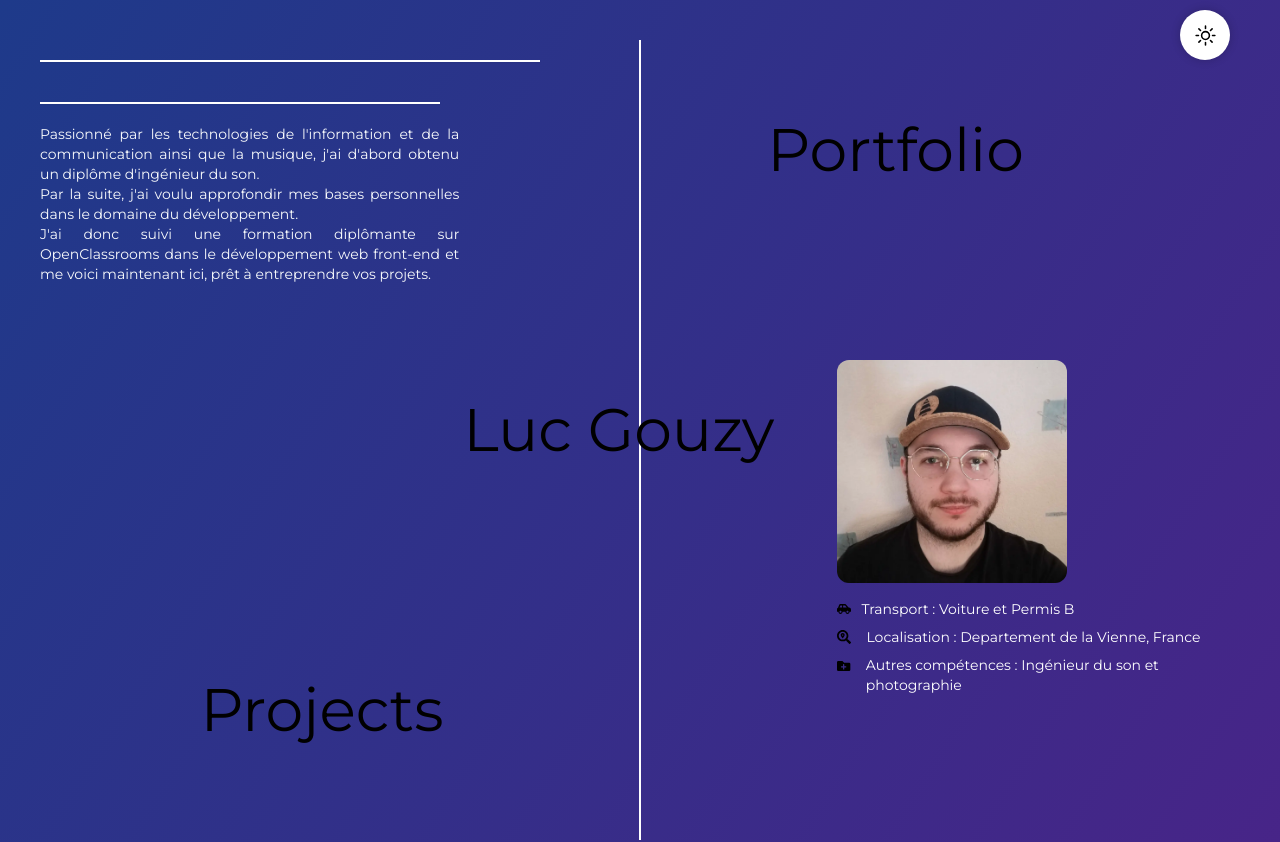
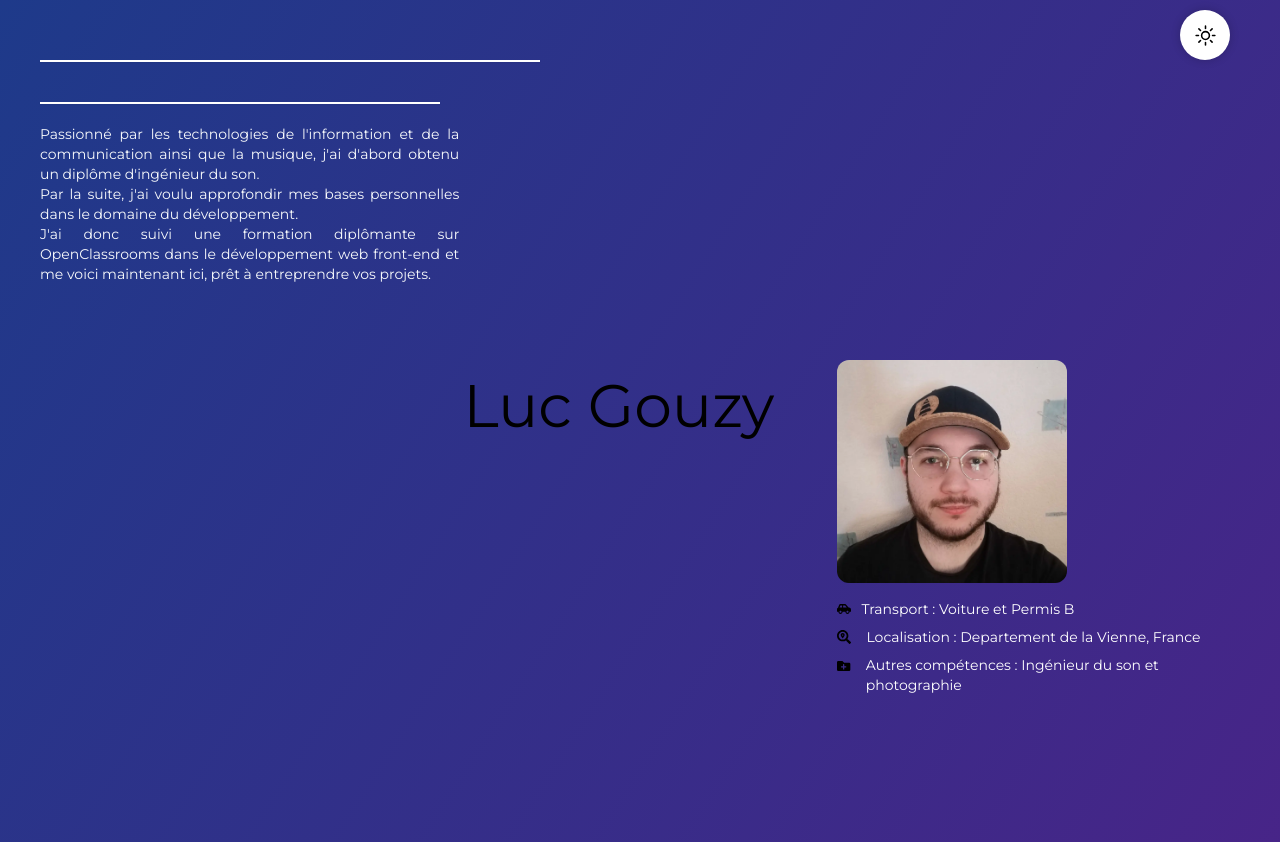
Before and after one commit to LucGzy/Portfolio-LucG, a React (Vite) app: page /#/ in a window 1280 px wide. Shown: the top 842 px of the page. Built offline with nearby package versions, Linux system fonts and the light colour scheme.

Commit message:
added animation on arrival

```diff
--- a/src/components/LeftsideBlock.jsx
+++ b/src/components/LeftsideBlock.jsx
@@ -1,7 +1,10 @@
 /* eslint-disable react/no-unescaped-entities */
 export default function LeftsideBlock() {
   return (
-    <div id="left-block" className=" w-[50%] flex flex-col bp5:w-[80%]">
+    <div
+      id="left-block"
+      className=" w-[50%] flex flex-col bp5:w-[80%] slide-in"
+    >
       <div className="w-[500px] h-[2px] bg-white shadow-sm ml-0 m-5 bp2:w-[350px] bp4:w-[200px]"></div>
       <div className="w-[400px] h-[2px] bp2:w-[250px] bg-white shadow-sm ml-0 m-5 bp4:w-[100px]"></div>
       <p className=" text-2xl leading-8 text-justify  h-fit w-[70%] font-body text-slate-50 bp1:text-sm bp4:w-[90%] bp5:w-full">
--- a/src/components/Projects.jsx
+++ b/src/components/Projects.jsx
@@ -11,7 +11,7 @@ export default function ProjectGrid() {
         <Link
           key={index}
           to={`/project/${index}`}
-          className="w-[48%] mb-8 pb-2 bg-zinc-500/80 backdrop-blur-10  rounded-xl drop-shadow-lg shadow-lg  transition-all delay-50 duration-500 hover:scale-105"
+          className="w-[48%] mb-8 pb-2 bg-zinc-500/80 backdrop-blur-10  rounded-xl drop-shadow-lg shadow-lg delay-75  transition-all duration-500 hover:scale-105"
         >
           <div id="Project-card">
             <img
--- a/src/components/RightsideBlock.jsx
+++ b/src/components/RightsideBlock.jsx
@@ -6,9 +6,12 @@ export default function RighsideBlock() {
   return (
     <div
       id="right-block"
-      className=" w-[50%] pt-80 h-full flex flex-col  items-center pl-6 bp5:pt-8 bp5:pl-0 "
+      className=" w-[50%] pt-80 h-full flex flex-col  items-center pl-6 bp5:pt-8 bp5:pl-0 slide-in"
     >
-      <img className=" w-[40%] rounded-xl  mb-4 bp3:w-[60%]" src={profilepic} />
+      <img
+        className=" w-[40%] rounded-xl  mb-4 bp3:w-[60%] delay-75  transition-all duration-500 hover:scale-105"
+        src={profilepic}
+      />
       <div className=" w-full flex flex-col items-start pl-[30%] bp5:pl-0">
         <div className=" mb-2 flex flex-row items-center">
           <FaCarSide className=" mr-[10px] text-xl bp1:text-sm bp3:text-2xl" />
--- a/src/index.css
+++ b/src/index.css
@@ -2,10 +2,47 @@
 @import "tailwindcss/components";
 @import "tailwindcss/utilities";
 
-.project-page {
+.slide-in {
   opacity: 0;
   transform: translateY(-100%);
-  animation: slideIn 0.5s forwards;
+  animation: slideIn 2s forwards 0.3s;
+}
+.slide-inprojects {
+  opacity: 0;
+  transform: translateY(-100%) translateX(-180.5%);
+  animation: slideInProjects 0.5s forwards 1s;
+}
+.slide-inportfolio:hover,
+.slide-inportfolio.hover-effect {
+  transform: scale(1.05);
+  /* Add any additional hover styles here */
+  transition: transform 0.5s; /* Adjust the transition duration as needed */
+}
+
+.slide-inwhitebar {
+  opacity: 0;
+  transform: translateY(-100%) translateX(0%);
+  animation: slideIn 0.5s forwards 2s;
+}
+
+@keyframes slideInProjects {
+  to {
+    opacity: 1;
+    transform: translateY(0) translateX(-180.5%);
+  }
+}
+
+.slide-inportfolio {
+  opacity: 0;
+  transform: translateY(-100%) translateX(50%);
+  animation: slideInPortfolio 0.5s forwards 1s;
+}
+
+@keyframes slideInPortfolio {
+  to {
+    opacity: 1;
+    transform: translateY(0) translateX(50%);
+  }
 }
 
 @keyframes slideIn {
@@ -18,3 +55,9 @@
 html {
   min-height: fit-content;
 }
+
+.hover-effect {
+  transform: scale(1.05);
+  /* Add any additional hover styles here */
+  transition: transform 0.5s; /* Adjust the transition duration as needed */
+}
--- a/src/pages/Home.jsx
+++ b/src/pages/Home.jsx
@@ -7,7 +7,7 @@ export default function Home() {
   return (
     <div
       className=" p-10 min-h-screen
-      h-full flex flex-col w-full bg-gradient-to-br from-blue-900 to-purple-900 bp5:p-2"
+      h-full flex flex-col w-full bg-gradient-to-br from-blue-900 to-purple-900 bp5:p-2 "
     >
       <div
         id="Info-Block"
@@ -15,18 +15,18 @@ export default function Home() {
       >
         <LeftsideBlock />
         <div className="">
-          <p className=" z-[1] font-body text-8xl absolute top-[10%] translate-x-[50%] bp1:text-6xl bp3:text-4xl bp5:hidden">
+          <p className=" slide-inportfolio z-[1] font-body text-8xl absolute top-[10%] translate-x-[50%] bp1:text-6xl bp3:text-4xl bp5:hidden hover:scale-105  ">
             Portfolio
           </p>
-          <p className=" z-[1] font-body text-8xl absolute top-[45%] translate-x-[-56.5%] bp1:text-6xl bp3:text-4xl bp4:translate-x-[-56%] bp5:pl-8 bp5:top-12 bp5:text-white bp5:text-lg">
+          <p className=" z-[1] font-body text-8xl absolute top-[42%] translate-x-[-56.5%] bp1:text-6xl bp3:text-4xl bp4:translate-x-[-56%] bp5:pl-8 bp5:top-12 bp5:text-white bp5:text-lg ">
             Luc Gouzy
           </p>
-          <p className=" z-[1] font-body text-8xl absolute top-[80%] translate-x-[-180.5%] bp1:text-6xl bp3:text-4xl bp5:hidden">
+          <p className=" slide-inprojects  z-[1] font-body text-8xl absolute top-[80%] translate-x-[-180.5%] bp1:text-6xl bp3:text-4xl bp5:hidden  hover:scale-105">
             Projects
           </p>
           <div
             style={{ width: "2px" }}
-            className=" self-center bg-white min-h-screen h-full bp5:hidden"
+            className=" slide-inwhitebar self-center bg-white min-h-screen h-full bp5:hidden"
           ></div>
         </div>
         <RighsideBlock />
--- a/src/pages/ProjectPage.jsx
+++ b/src/pages/ProjectPage.jsx
@@ -15,10 +15,8 @@ export default function ProjectPage() {
 
   if (!project) {
     Navigate("/404");
-    return <div>Project not found</div>;
   }
 
-  // Render your ProjectPage component using the project data
   return (
     <div
       className=" p-10 min-h-screen
@@ -31,7 +29,7 @@ export default function ProjectPage() {
         <FaArrowLeft />
         <p className="text-xl pl-4">Home</p>
       </a>
-      <div className="flex flex-col project-page items-center justify-center">
+      <div className="flex flex-col slide-in items-center justify-center">
         <h1 className="pb-8 font-body text-white text-xl">{project.title}</h1>
         <Slider images={project.additionalimages} />
         <p className="font-body text-white pt-8 w-[55%] mb-5 bp3:w-[70%] bp5:w-[90%] bp5:text-justify">
@@ -45,7 +43,7 @@ export default function ProjectPage() {
         </a>
       </div>
       <div>
-        <p className=" h-fit absolute  top-[85%] font-body text-white left-36 bp3:bottom-0 bp3:left-[47%] ">
+        <p className="slide-inprojects h-fit absolute  top-[85%] font-body text-white left-36 bp3:bottom-0 bp3:left-[47%] ">
           Projects
         </p>
         <Link
```
